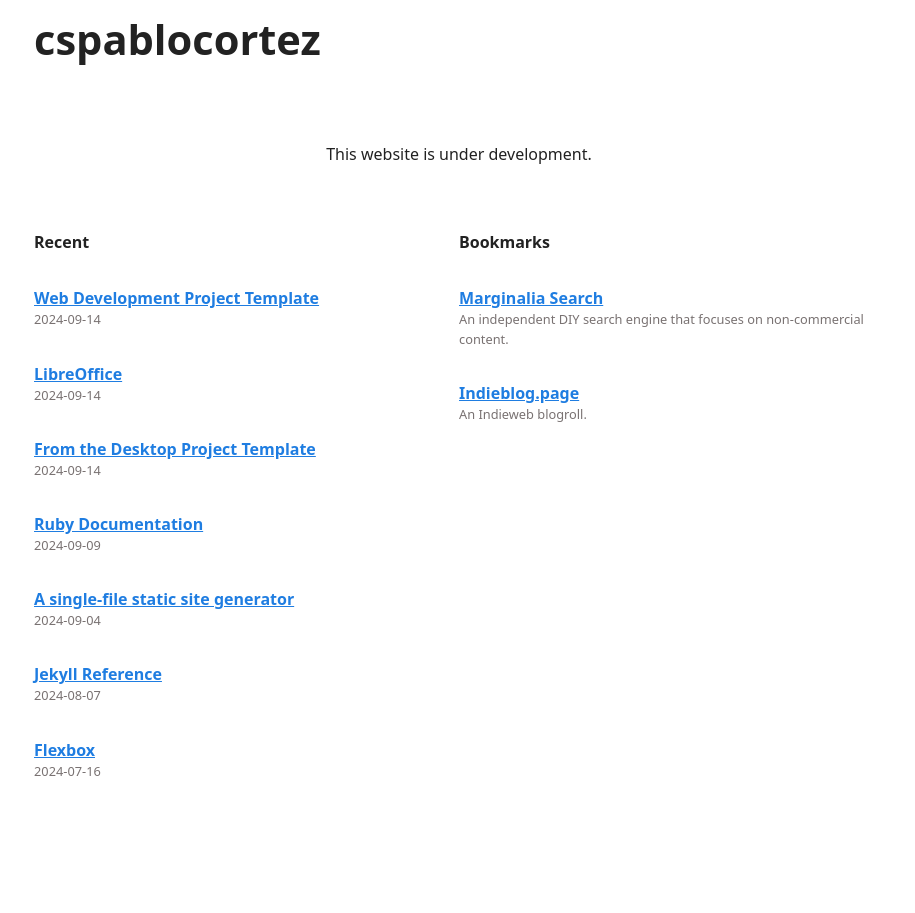
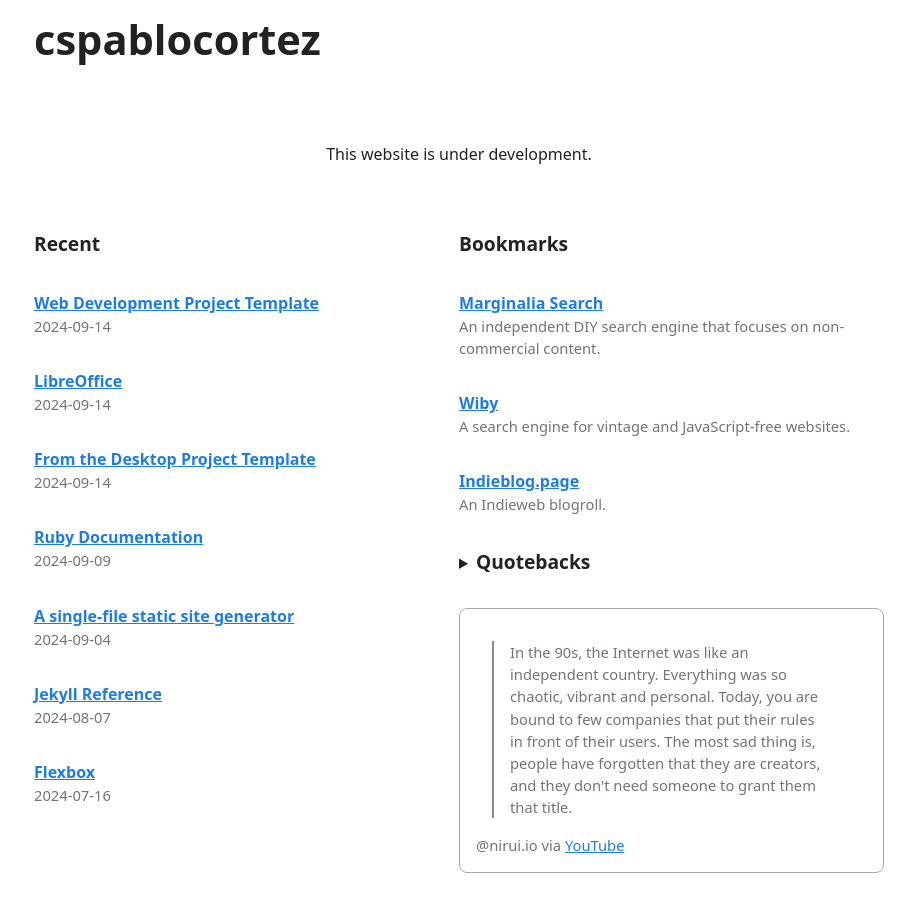
Before and after one commit to cspablocortez/cspablocortez.github.io, a Jekyll site: the page built from index.markdown, in a window 1280 px wide. Shown: the whole page, without its empty margins (181-1096 px from the left). Built offline with Jekyll 4.4.1, drawn with Linux system fonts in a browser that asks for light colours.

Commit message:
New content-type: Quotebacks.

```diff
--- a/_data/bookmarks.yml
+++ b/_data/bookmarks.yml
@@ -4,6 +4,11 @@
     An independent DIY search engine that focuses on
     non-commercial content.
 
+- title: Wiby
+  url: https://www.marginalia.nu
+  description: >
+    A search engine for vintage and JavaScript-free websites.
+
 - title: Indieblog.page
   url: https://indieblog.page
   description: >
--- /dev/null
+++ b/_data/quotebacks.yml
@@ -0,0 +1,13 @@
+- title: "Re: The early internet is breaking - here's how the World Wide Web from the 90s on will be saved"
+  author: "@nirui.io"
+  source: YouTube
+  url: https://www.youtube.com/watch?v=2LzyRcLJdlg&lc=UgzgtJ-MTVIisHqz_zl4AaABAg
+  text: >
+    In the 90s, the Internet was like an independent
+    country. Everything was so chaotic, vibrant and
+    personal. Today, you are bound to few companies
+    that put their rules in front of their users.
+
+    The most sad thing is, people have forgotten
+    that they are creators, and they don't need someone
+    to grant them that title.
--- a/_layouts/home.html
+++ b/_layouts/home.html
@@ -31,6 +31,19 @@ layout: default
         <p>{{ bookmark.description }}</p>
       </div>
      {% endfor %}
+
+    <details>
+      <summary><h1>Quotebacks</h1></summary>
+      <p>Quotebacks are self-contained blockquote components that make it easy to reference content and create dialogue with other sites.</p>
+    </details>
+      {% for quoteback in site.data.quotebacks %}
+       <div class="post quoteback">
+         <blockquote>
+           <p>{{ quoteback.text }}</p>
+         </blockquote>
+         <p>{{ quoteback.author}} via <a href="{{quoteback.url}}">{{ quoteback.source }}</a></p>
+       </div>
+      {% endfor %}
    </div>
 
 </div>
--- a/assets/css/cspablocortez.css
+++ b/assets/css/cspablocortez.css
@@ -108,6 +108,20 @@ pre {
   word-break: break-all;
 }
 
+summary h1 {
+  display: inline;
+}
+
+details[open] {
+  padding: 0.5em;
+}
+
+details[open] summary {
+  border-bottom: 1px solid #aaa;
+  margin-bottom: 0.5em;
+}
+
+
 
 /* Home Page */
 #site-title {
@@ -120,23 +134,7 @@ pre {
   color: var(--text-color);
   text-decoration: none;
 }
-
-.post {
-  animation: perspective-shift 5s ease-in-out infinite alternate;
-  margin-block: calc(2 * var(--base-font-size));
-}
-
-.post h1 {
-  margin: 0;
-  font-size: var(--base-font-size);
-}
-
-.post p {
-  color: var(--secondary-color);
-  margin: 0;
-  font-size: calc(0.8 * var(--base-font-size));
-}
-
+/* End Home Page */
 
 .two-columns {
   display: flex;
@@ -154,13 +152,37 @@ pre {
   padding: 2px 4px;
 }
 
+.column h1 {
+  font-size: calc(1.2 * var(--base-font-size));
+  /* margin-top: 4rem; */
+}
+
+.post {
+  margin-block: calc(2 * var(--base-font-size));
+}
+
+.quoteback {
+  margin-block: calc(2 * var(--base-font-size));
+  border: 1px solid #aaa;
+  border-radius: 8px;
+  padding: var(--base-font-size);
+}
+
+.post h1 {
+  margin: 0;
+  font-size: var(--base-font-size);
+}
+
+.post p {
+  color: var(--secondary-color);
+  margin: 0;
+  font-size: calc(0.92 * var(--base-font-size));
+}
+
 .language-sh, .language-console {
   color: white;
 }
 
-.column h1 {
-  font-size: var(--base-font-size);
-}
 
 @media (min-width: 768px) {
   .two-columns {
```
